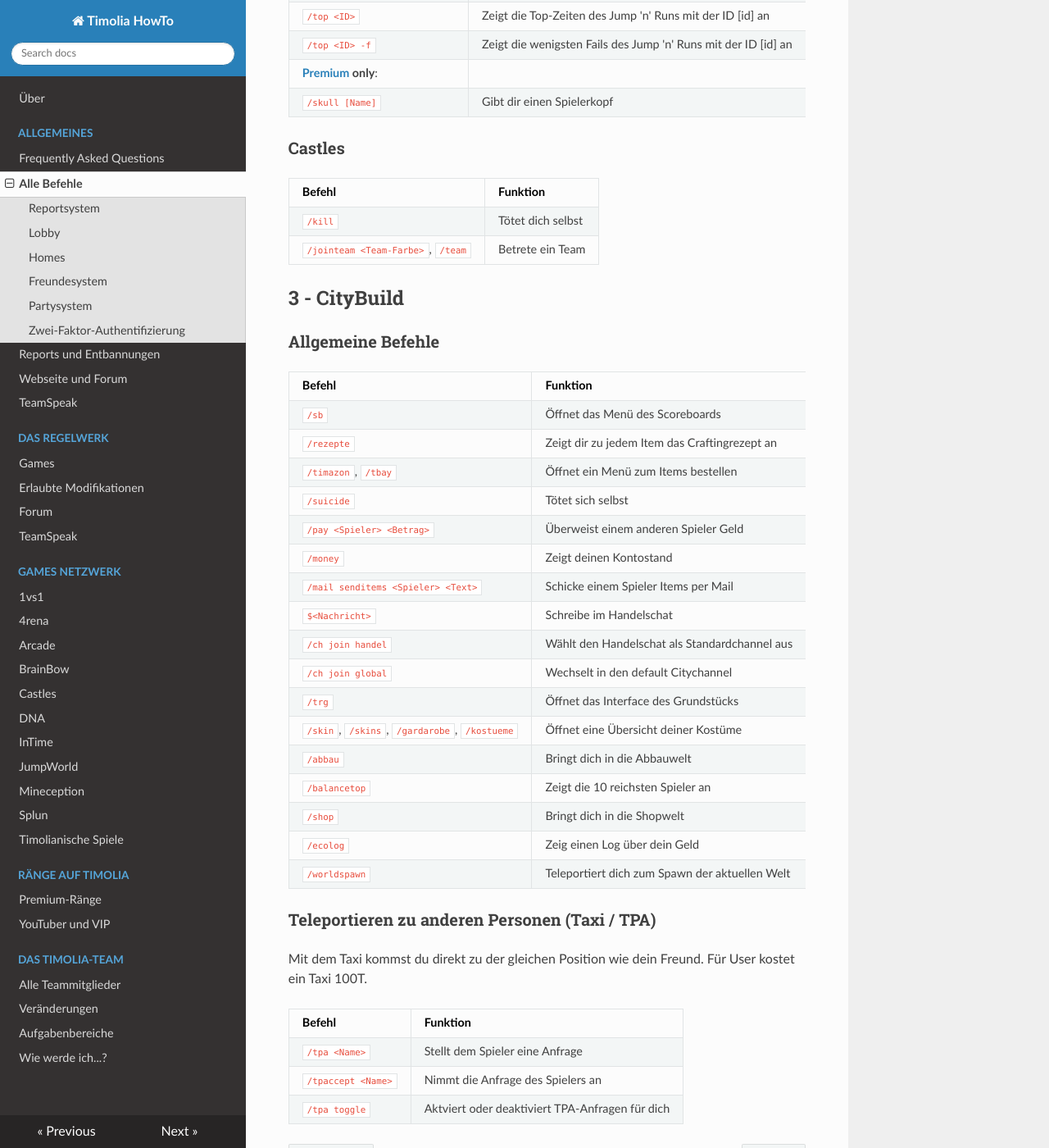
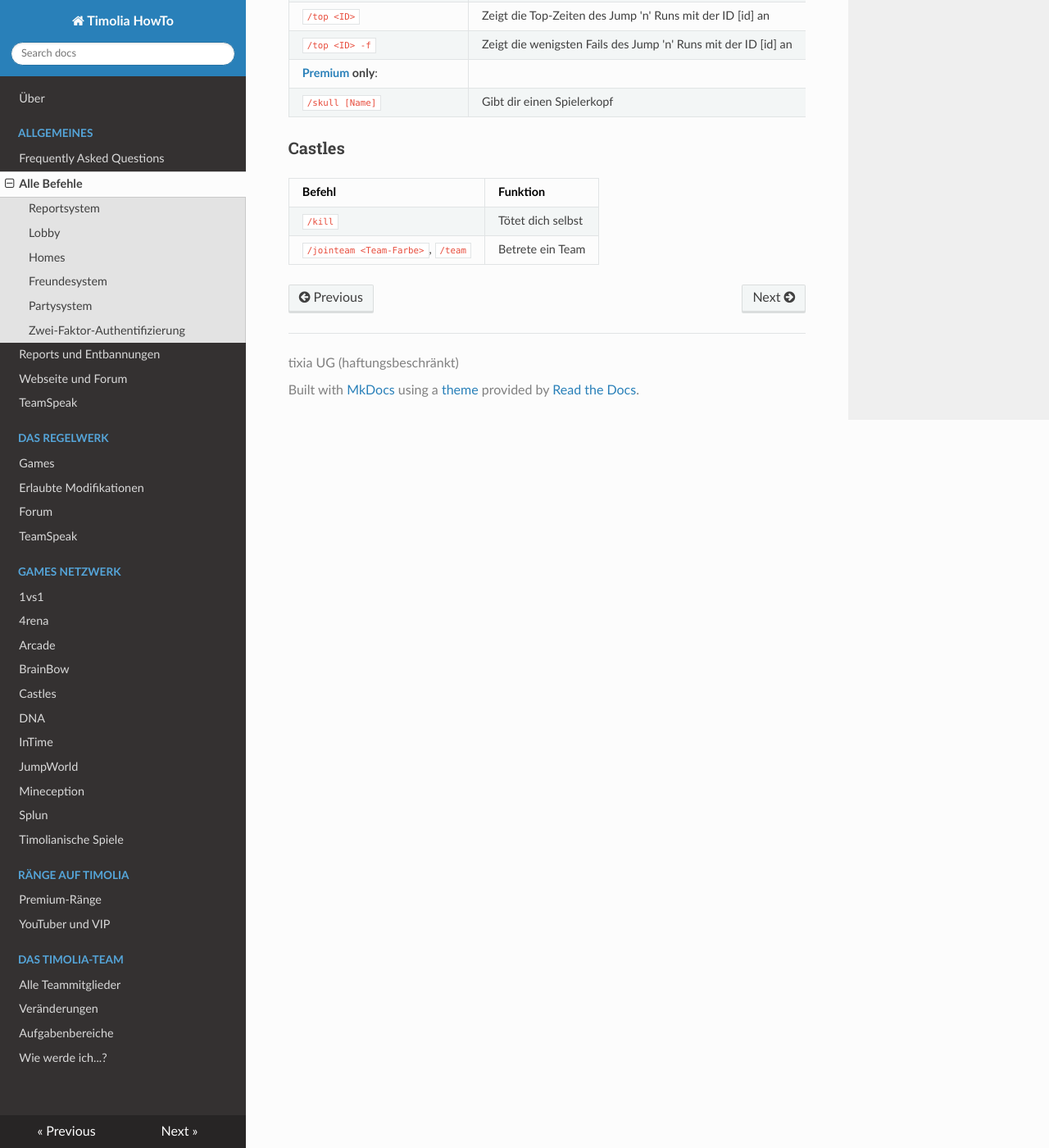
Before and after one commit to TimoliaDE/HowTo, an MkDocs documentation site: the page built from docs/commands.md, in a window 1280 px wide and 1400 px high, scrolled down 6542 px. Shown: the whole window at 82% size. Built offline with MkDocs 1.6.1, drawn with Linux system fonts in a browser that asks for light colours; nearby versions of some CDN libraries; old or Windows-style settings are respelled for this version of MkDocs; some of the changed text lies outside the part shown.

Commit message:
Update commands.md

```diff
--- a/docs/commands.md
+++ b/docs/commands.md
@@ -8,7 +8,6 @@ Diese Befehle sind global nutzbar und stehen dir jederzeit zur Verfügung.
 | ------ | -------- |
 | `/hub`, `/lobby`                | Teleportiert dich in die Lobby |
 | `/games`                        | Teleportiert dich zu den Games-Servern |
-| `/city`                         | Teleportiert dich zu den CityBuild-Servern |
 | `/msg`                          | Erlaubt MSGs mit Freunden, keinem oder allen |
 | `/msg <Spieler>`, `/m`          | Schreibe mit einem Spieler im Privatchat |
 | `/lookup <Spieler>`, `/lu`      | Zeigt dir LogIn-Informationen über einen Spieler |
@@ -199,39 +199,3 @@ Solltest du dein Handy verlieren, kannst du dich weiterhin mit Backupcodes anmel
 | ------ | -------- |
 | `/kill`                         | Tötet dich selbst |
 | `/jointeam <Team-Farbe>`, `/team` | Betrete ein Team |
-
-
-## 3 - CityBuild
-
-### Allgemeine Befehle
-
-| Befehl | Funktion |
-| ------ | -------- |
-| `/sb`                           | Öffnet das Menü des Scoreboards |
-| `/rezepte`                      | Zeigt dir zu jedem Item das Craftingrezept an |
-| `/timazon`, `/tbay`             | Öffnet ein Menü zum Items bestellen |
-| `/suicide`                      | Tötet sich selbst |
-| `/pay <Spieler> <Betrag>`       | Überweist einem anderen Spieler Geld |
-| `/money`                        | Zeigt deinen Kontostand |
-| `/mail senditems <Spieler> <Text>` | Schicke einem Spieler Items per Mail |
-| `$<Nachricht>`                  | Schreibe im Handelschat |
-| `/ch join handel`               | Wählt den Handelschat als Standardchannel aus |
-| `/ch join global`               | Wechselt in den default Citychannel |
-| `/trg`                          | Öffnet das Interface des Grundstücks |
-| `/skin`, `/skins`, `/gardarobe`, `/kostueme` | Öffnet eine Übersicht deiner Kostüme |
-| `/abbau`                        | Bringt dich in die Abbauwelt |
-| `/balancetop`                   | Zeigt die 10 reichsten Spieler an |
-| `/shop`                         | Bringt dich in die Shopwelt |
-| `/ecolog`                       | Zeig einen Log über dein Geld |
-| `/worldspawn`                   | Teleportiert dich zum Spawn der aktuellen Welt |
-
-### Teleportieren zu anderen Personen (Taxi / TPA)
-
-Mit dem Taxi kommst du direkt zu der gleichen Position wie dein Freund.
-Für User kostet ein Taxi 100T.
-
-| Befehl | Funktion |
-| ------ | -------- |
-| `/tpa <Name>`                   | Stellt dem Spieler eine Anfrage |
-| `/tpaccept <Name>`              | Nimmt die Anfrage des Spielers an |
-| `/tpa toggle`                   | Aktviert oder deaktiviert TPA-Anfragen für dich |
```
Also changed, not shown: other parts of docs/commands.md (+1 -0 lines).
